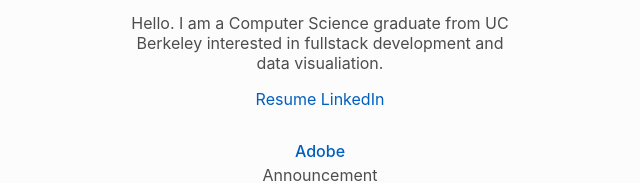
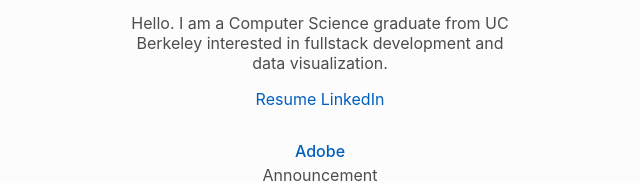
Before and after one commit to Nj123321/Website, a plain HTML site: page index.html in a window 1280 px wide. Shown: the part 331-514 px from the top of the page, 320-960 px from the left. Drawn offline with Linux system fonts and the light colour scheme.

Commit message:
spelling

```diff
--- a/index.html
+++ b/index.html
@@ -24,7 +24,7 @@
         </section>
 
         <section id="summary" class="full center">
-            <p> Hello. I am a Computer Science graduate from UC Berkeley interested in fullstack development and data visualiation.</p>
+            <p> Hello. I am a Computer Science graduate from UC Berkeley interested in fullstack development and data visualization.</p>
             <div id="contact">
                 <a href="https://drive.google.com/file/d/1Nihg6iYEvupoOY6EhZxsYP5ujI4_Edjm/view?usp=sharing">Resume</a>
                 <a href="https://www.linkedin.com/in/nathan-j-a28891238/">LinkedIn</a>
```
